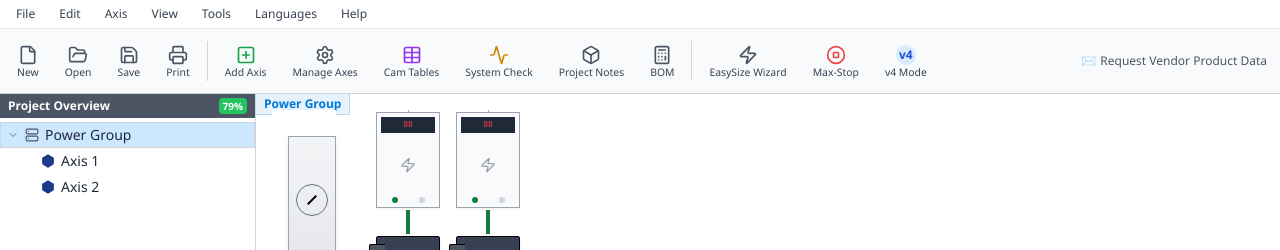
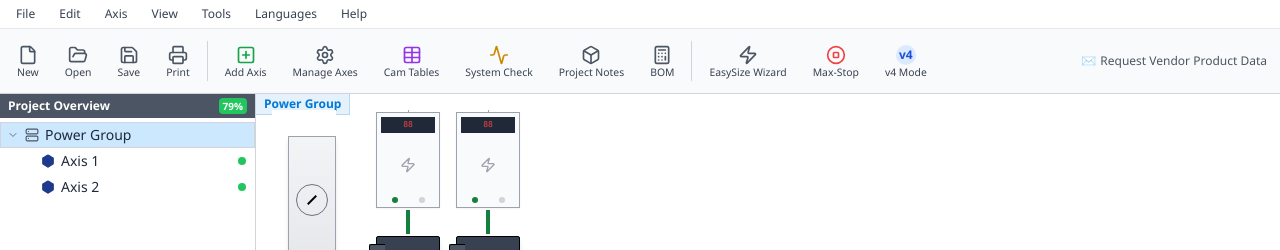
Before and after one commit to fsarta/Motion-Size, a React (Vite) app: page / in a window 1280 px wide. Shown: the top 250 px of the page. Built offline with nearby package versions, Linux system fonts and the light colour scheme.

Commit message:
feat: add motor configuration status to tree view
- Add visual indicator for axis motor configuration status in the tree view
- Update project metadata and README links
- Fix index.html script loading and stylesheet reference

```diff
--- a/components/TreeView.tsx
+++ b/components/TreeView.tsx
@@ -91,7 +91,13 @@ const TreeItem: React.FC<TreeItemProps> = ({ node, level, onToggle, onSelect, se
           )}
         </div>
         <div className="mr-1.5">{getIcon(node.icon)}</div>
-        <span className="truncate">{node.label}</span>
+        <span className="truncate flex-1">{node.label}</span>
+        {node.type === 'axis' && (
+          <div
+            className={`w-2 h-2 rounded-full mr-2 flex-shrink-0 ${node.parameters?.motorModel ? 'bg-green-500' : 'bg-amber-400'}`}
+            title={node.parameters?.motorModel ? 'Motor configured' : 'Requires motor selection'}
+          />
+        )}
       </div>
       {node.expanded && node.children && (
         <div>
--- a/index.html
+++ b/index.html
@@ -57,8 +57,10 @@
   }
 }
 </script>
+<link rel="stylesheet" href="/index.css">
 </head>
   <body class="bg-win-bg text-slate-800 h-screen w-screen flex flex-col">
     <div id="root" class="h-full w-full flex flex-col"></div>
-  </body>
+  <script type="module" src="/index.tsx"></script>
+</body>
 </html>
--- a/metadata.json
+++ b/metadata.json
@@ -1,5 +1,6 @@
 {
   "name": "Motion Size",
   "description": "A high-fidelity React implementation of a servo sizing software interface featuring a ribbon toolbar, hierarchical tree view, system visualization, and configuration wizard.",
-  "requestFramePermissions": []
+  "requestFramePermissions": [],
+  "majorCapabilities": []
 }
```
Also changed, not shown: 1 other file (tests, documents, lock files or other folders).
